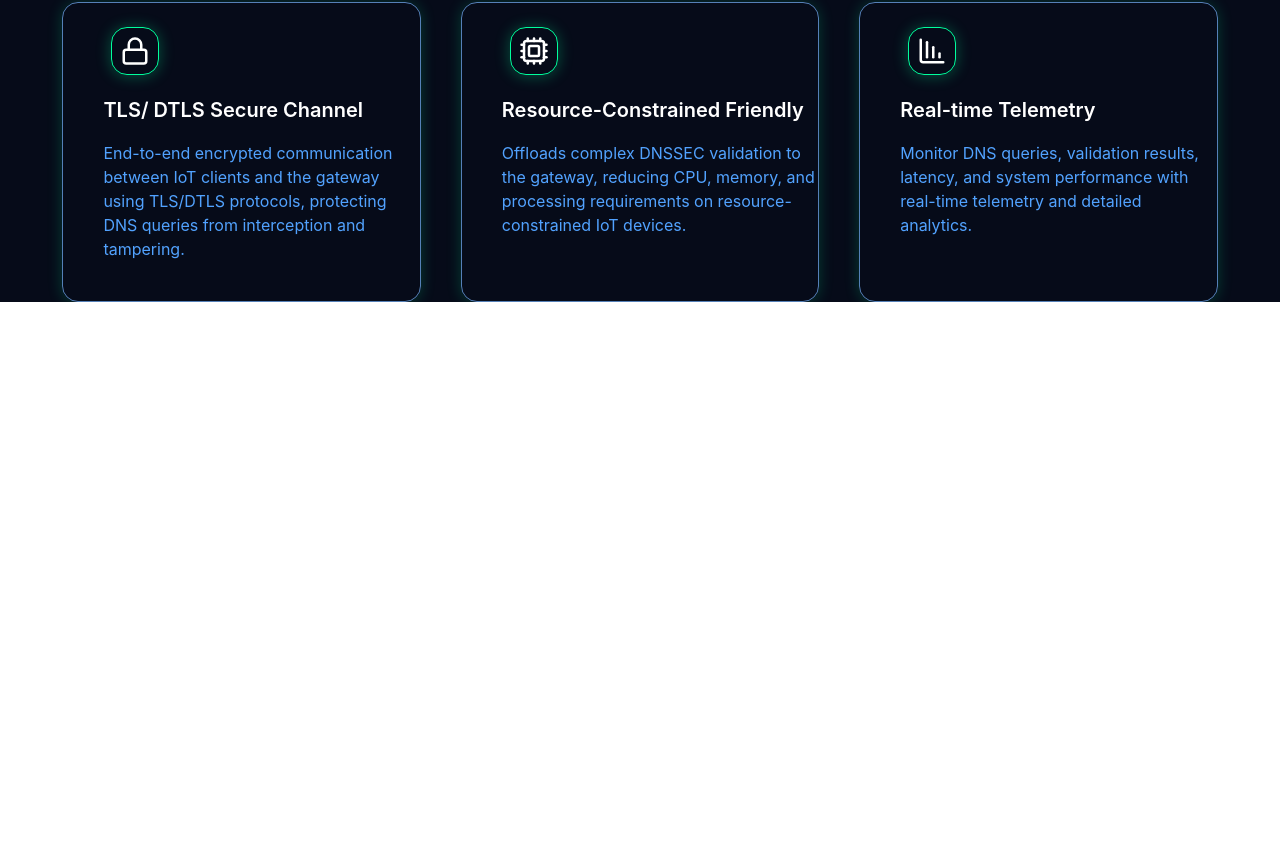
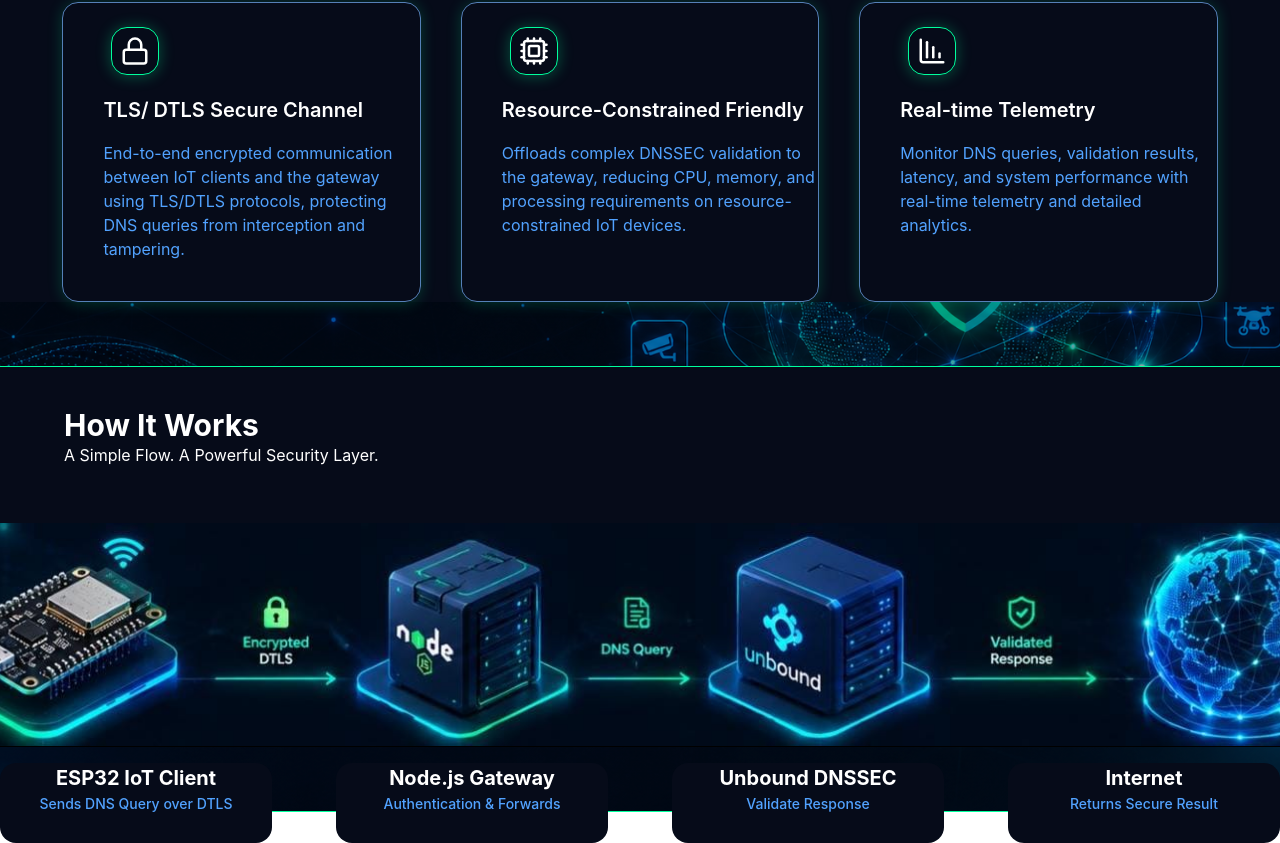
Before and after one commit to aiori-hackathon/TC336, a React app in the folder Frontend/: page / in a window 1280 px wide. Shown: the part 898-1741 px from the top of the page. Before the commit the page ends 1200 px from the top, so only its background shows below. Built offline with nearby package versions, Linux system fonts and the light colour scheme; the HTML template or start-up script is replaced by a standard one.

Commit message:
Add the Validate Form in the Validate Page

```diff
--- a/Frontend/src/App.jsx
+++ b/Frontend/src/App.jsx
@@ -5,6 +5,7 @@
 import { useState } from 'react'
 import LandingPage from './components/LandingPage'
 import { Route, Routes } from 'react-router-dom'
+import Validate from './components/Validate'
 
 const App = () => {
 
@@ -22,6 +23,7 @@
 
       <Routes>
         <Route path='/' element={<LandingPage />}/>
+        <Route path='/validate' element={<Validate />}/>
       </Routes>
 
 
--- a/Frontend/src/components/LandingPage.jsx
+++ b/Frontend/src/components/LandingPage.jsx
@@ -3,22 +3,31 @@
 import MainContent from './MainContent'
 import DataShowing from './DataShowing'
 import Features from './Features'
+import Working from './Working'
 
 const LandingPage = () => {
     return (
         <div className="bg-[url('/src/assets/LandingPage.png')] bg-cover bg-fixed bg-center min-h-screen w-full flex flex-col relative pt-24">
 
-        <div className="absolute inset-0 bg-black/40 z-0"></div>
+            <div className="absolute inset-0 bg-black/35 z-0"></div>
+
             <TopNavbar />
+
             <div className="relative z-10 w-full flex mt-10">
                 <MainContent />
             </div>
             <div className="relative z-10 w-full flex justify-center mt-14">
                 <DataShowing />
             </div>
-        <div className="relative z-10 w-full flex justify-center">
+            <div className="relative z-10 w-full flex justify-center pb-16 border-b border-[#00FF9D] shadow- [0_1px_15px_rgba(0, 255, 157, 0.1)] ">
                 <Features />
             </div>
+            <div className="relative z-10 w-full flex justify-center pb-16 border-b border-[#00FF9D] shadow- [0_1px_15px_rgba(0, 255, 157, 0.1)] ">
+                <Working />
+            </div>
+            {/* <div className="relative z-10 w-full flex justify-center pb-16 border-b border-[#00FF9D] shadow- [0_1px_15px_rgba(0, 255, 157, 0.1)] ">
+            <Working />
+        </div> */}
 
         </div>
     )
--- a/Frontend/src/components/NavLinks.jsx
+++ b/Frontend/src/components/NavLinks.jsx
@@ -3,7 +3,7 @@
   return (
     <div className="flex gap-8 text-[16px] text-gray-300 h-full items-center font-medium">
         <Link to="/">Home</Link>
-        <Link to="">Validator</Link>
+        <Link to="/validate">Validator</Link>
         <Link to="">Architecture</Link>
         <Link to="">History</Link>
         <Link to="">About</Link>
--- /dev/null
+++ b/Frontend/src/components/RealData.jsx
@@ -0,0 +1,9 @@
+import React from 'react'
+
+const RealData = () => {
+  return (
+    <div>RealData</div>
+  )
+}
+
+export default RealData
--- a/Frontend/src/components/TopNavbar.jsx
+++ b/Frontend/src/components/TopNavbar.jsx
@@ -4,7 +4,8 @@
 
 const TopNavbar = () => {
   return (
-    <div className="flex justify-between w-full h-22 fixed top-0 z-50 border-b border-[#00FF9D] shadow-[0_1px_15px_rgba(0,255,157,0.3)] bg-[#060B19]">
+    //
+    <div className="flex justify-between w-full fixed top-0 h-22 z-50 border-b border-[#00FF9D] shadow-[0_1px_15px_rgba(0,255,157,0.3)] bg-[#060B19]">
 
         <LeftNav />
         <NavLinks />
--- /dev/null
+++ b/Frontend/src/components/Validate.jsx
@@ -0,0 +1,17 @@
+import React from 'react'
+import TopNavbar from './TopNavbar'
+import ValidateContent from './ValidateContent'
+
+const Validate = () => {
+    return (
+        <div className="fixed top-22 w-full">
+            <TopNavbar />
+            <div className="bg-[#0a1533] relative z-10 w-full flex justify-center pb-16 border-b border-[#00FF9D] shadow- [0_1px_15px_rgba(0, 255, 157, 0.1)]">
+                <ValidateContent />
+            </div>
+
+        </div>
+    )
+}
+
+export default Validate
--- /dev/null
+++ b/Frontend/src/components/ValidateContent.jsx
@@ -0,0 +1,17 @@
+import React from 'react'
+import ValidateForm from './ValidateForm'
+
+const ValidateContent = () => {
+  return (
+    <div className="w-full  text-white">
+
+        <h1 className="text-white text-3xl mt-10 font-bold mx-16">DNS Validator</h1>
+        <p className="text-white text-[16px] font-normal mx-16">Enter a domain name to <span className="text-blue-400">validate </span> its DNSSEC status.</p>
+
+        <ValidateForm />
+
+    </div>
+  )
+}
+
+export default ValidateContent
--- /dev/null
+++ b/Frontend/src/components/ValidateData.jsx
@@ -0,0 +1,11 @@
+import React from 'react'
+
+const ValidateData = () => {
+  return (
+    <div>
+
+    </div>
+  )
+}
+
+export default ValidateData
--- /dev/null
+++ b/Frontend/src/components/ValidateForm.jsx
@@ -0,0 +1,58 @@
+    import React from 'react'
+    import { Search } from 'lucide-react'
+
+    const ValidateForm = () => {
+        return (
+            <div className="w-[90%] md:w-[80%] mx-auto my-10 py-4 border  border-blue-500/50 rounded-lg p-1.5 shadow-[0_0_15px_rgba(59,130,246,0.15)]">
+
+                <form className="flex flex-col md:flex-row items-center justify-between gap-4 w-full px-2">
+
+                    <div className="w-full md:w-[80%] rounded-2xl border bg-[#071948] flex h-16 items-center gap-4">
+                        <Search className='ml-4'/>
+                        <input className="focus:outline-none focus:ring-0 focus:border-blue-500/50 w-[90%]" type="text" placeholder='e g, example.com, iot.device.local' />
+                    </div>
+                    <button className="w-full md:w-auto px-8 py-3 md:py-4 text-[18px] rounded-xl font-bold text-black bg-linear-to-r from-[#00FFD1] to-[#00B3FF] shadow-[0_0_15px_rgba(0,255,209,0.4)] hover:scale-105 transition-transform">
+                        Validate
+                    </button>
+
+                </form>
+
+            </div>
+        )
+    }
+
+    export default ValidateForm
+
+// import React from 'react'
+// import { Search } from 'lucide-react'
+
+// const ValidateForm = () => {
+//     return (
+//         // Main container
+//         <div className="w-[90%] md:w-[80%] mx-auto my-10 py-4 border border-blue-500/50 rounded-lg p-1.5 shadow-[0_0_15px_rgba(59,130,246,0.15)]">
+
+//             {/* Form: Mobile pe column, bade screen pe row */}
+//             <form className="flex flex-col md:flex-row items-center justify-between gap-4 w-full px-2">
+
+//                 {/* Input Container: Mobile pe full width, desktop pe 85% */}
+//                 <div className="w-full md:w-[80%] rounded-2xl border border-blue-500/30 bg-[#071948] flex h-16 items-center gap-4 px-4">
+//                     <Search className='text-gray-400'/>
+//                     <input
+//                         className="bg-transparent text-white placeholder-gray-500 focus:outline-none w-full"
+//                         type="text"
+//                         placeholder='e.g., example.com, iot.device.local'
+//                     />
+//                 </div>
+
+//                 {/* Button: Mobile pe full width, desktop pe auto */}
+//                 <button className="w-full md:w-auto px-8 py-3 md:py-4 rounded-xl font-bold text-black bg-gradient-to-r from-[#00FFD1] to-[#00B3FF] shadow-[0_0_15px_rgba(0,255,209,0.4)] hover:scale-105 transition-transform">
+//                     Validate
+//                 </button>
+
+//             </form>
+
+//         </div>
+//     )
+// }
+
+// export default ValidateForm
--- /dev/null
+++ b/Frontend/src/components/Working.jsx
@@ -0,0 +1,39 @@
+import React from 'react'
+// import WorkingImage from '/src/assets/WorkingImage.png'
+
+const Working = () => {
+    return (
+        <div className="w-full  bg-[#060B19]">
+
+            <h1 className="text-white text-3xl font-bold mt-10 mx-16">How It Works</h1>
+            <p className="text-white text-[16px] font-normal mx-16">A Simple Flow. A Powerful Security Layer.</p>
+
+            <div className=" mt-14 w-full h-56 bg-[url('/src/assets/WorkingImage.jpeg')] bg-cover bg-center border-b">
+                <div className="w-full h-20 absolute mt-60 flex gap-16 justify-around">
+
+                    <div className="w-[22%] text-center bg-[#060B19] rounded-2xl">
+                        <h1 className="text-[20px] text-white font-bold">ESP32 IoT Client</h1>
+                        <p className="text-[14px] text-blue-400 font-medium">Sends DNS Query over DTLS</p>
+
+                    </div>
+                    <div className="w-[22%] text-center bg-[#060B19] rounded-2xl">
+                        <h1 className="text-[20px] text-white font-bold">Node.js Gateway</h1>
+                        <p className="text-[14px] text-blue-400 font-medium">Authentication & Forwards</p>
+                    </div>
+                    <div className="w-[22%] text-center bg-[#060B19] rounded-2xl">
+                        <h1 className="text-[20px] text-white font-bold">Unbound DNSSEC</h1>
+                        <p className="text-[14px] text-blue-400 font-medium">Validate Response</p>
+                    </div>
+                    <div className="w-[22%] text-center bg-[#060B19] rounded-2xl">
+                        <h1 className="text-[20px] text-white font-bold">Internet</h1>
+                        <p className="text-[14px] text-blue-400 font-medium">Returns Secure Result</p>
+                    </div>
+
+                </div>
+
+            </div>
+        </div>
+    )
+}
+
+export default Working
```
Also changed, not shown: Frontend/src/assets/WorkingImage.jpeg (added). Lines whose indentation alone changed are shown as unchanged.
